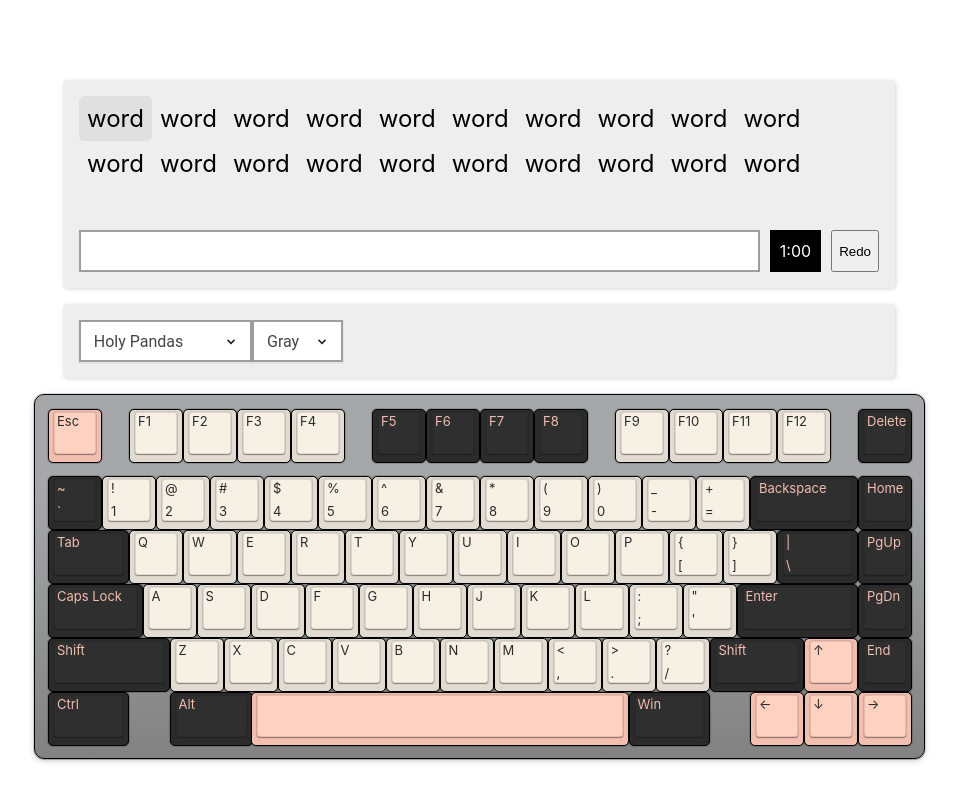
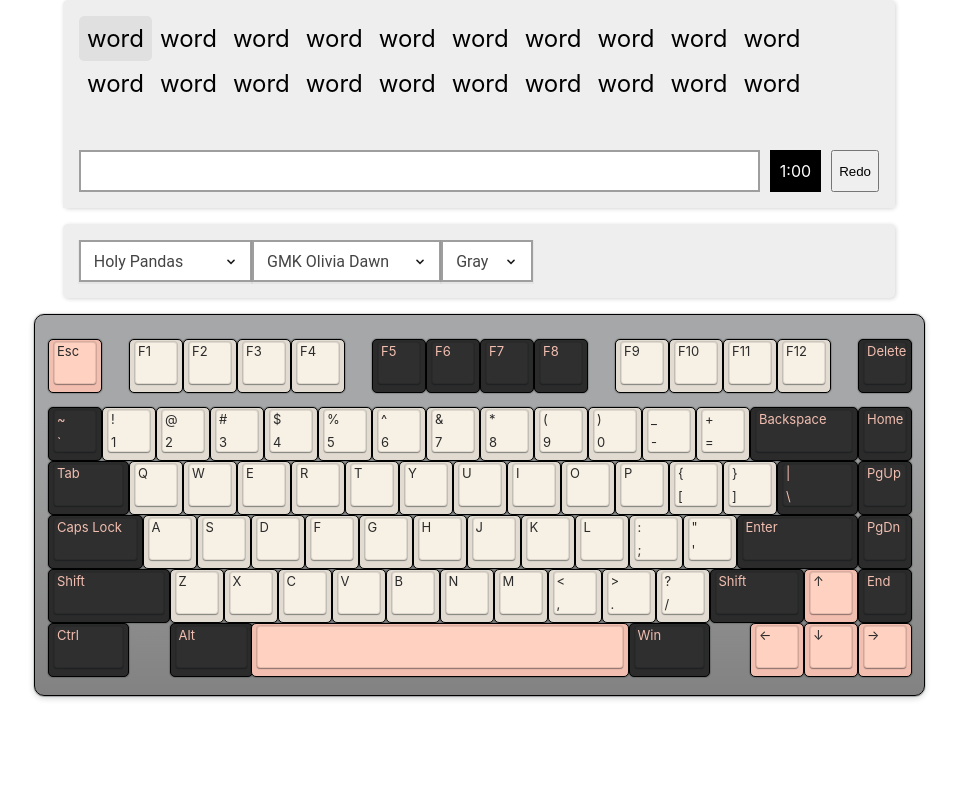
Before and after one commit to tplai/kbsim, a React app: page / in a window 1280 px wide. Shown: the top 802 px of the page, without its empty margins (161-1119 px from the left). Built offline with nearby package versions, Linux system fonts and the light colour scheme.

Commit message:
Added Modo WKL TKL, HHKB, and Dracula TKL layouts

```diff
--- a/src/features/keyModules/keyPresets.js
+++ b/src/features/keyModules/keyPresets.js
@@ -10,7 +10,31 @@ let keyPresets = {
 [{w:1.5},"Tab",{c:"#e1dbd1",t:"#2b2b2b"},"Q","W","E","R","T","Y","U","I","O","P","{\\n[","}\\n]",{c:"#2b2b2b",t:"#f1beb0",w:1.5},"|\\n\\\\","PgUp"],
 [{w:1.75},"Caps Lock",{c:"#e1dbd1",t:"#2b2b2b"},"A","S","D",{n:true},"F","G","H",{n:true},"J","K","L",":\\n;","\\\"\\n'",{c:"#2b2b2b",t:"#f1beb0",w:2.25},"Enter","PgDn"],
 [{w:2.25},"Shift",{c:"#e1dbd1",t:"#2b2b2b"},"Z","X","C","V","B","N","M","<\\n,",">\\n.","?\\n/",{c:"#2b2b2b",t:"#f1beb0",w:1.75},"Shift",{c:"#f1beb0",t:"#2b2b2b"},"↑",{c:"#2b2b2b",t:"#f1beb0"},"End"],
-[{w:1.5},"Ctrl",{x:0.75,w:1.55},"Alt",{x:-0.05,c:"#f1beb0",t:"#000000",a:7,w:7},"",{c:"#2b2b2b",t:"#f1beb0",a:4,w:1.5},"Win",{x:0.75,c:"#f1beb0",t:"#2b2b2b"},"←","↓","→"]`
+[{w:1.5},"Ctrl",{x:0.75,w:1.55},"Alt",{x:-0.05,c:"#f1beb0",t:"#000000",a:7,w:7},"",{c:"#2b2b2b",t:"#f1beb0",a:4,w:1.5},"Win",{x:0.75,c:"#f1beb0",t:"#2b2b2b"},"←","↓","→"]`,
+  // white_ansi:
+//   modo_dawn:`[{c:"#d36a7b",t:"#e8e8e8"},"Esc",{x:1,c:"#82878d"},"F1","F2","F3","F4",{x:0.5,c:"#515459"},"F5","F6","F7","F8",{x:0.5,c:"#82878d"},"F9","F10","F11","F12",{x:0.25,c:"#515459"},"PrtSc","Scroll Lock","Pause\\nBreak"],
+// [{y:0.25},"~\\n\`",{c:"#e1dbd1",t:"#2b2b2b"},"!\\n1","@\\n2","#\\n3","$\\n4","%\\n5","^\\n6","&\\n7","*\\n8","(\\n9",")\\n0","_\\n-","+\\n=",{c:"#2b2b2b",t:"#f1beb0",w:2},"Backspace","Home"],
+// [{w:1.5},"Tab",{c:"#e1dbd1",t:"#2b2b2b"},"Q","W","E","R","T","Y","U","I","O","P","{\\n[","}\\n]",{c:"#2b2b2b",t:"#f1beb0",w:1.5},"|\\n\\\\","PgUp"],
+// [{w:1.75},"Caps Lock",{c:"#e1dbd1",t:"#2b2b2b"},"A","S","D",{n:true},"F","G","H",{n:true},"J","K","L",":\\n;","\\\"\\n'",{c:"#d36a7b",t:"#e8e8e8",w:2.25},"Enter","PgDn"],
+// [{w:2.25},"Shift",{c:"#e1dbd1",t:"#2b2b2b"},"Z","X","C","V","B","N","M","<\\n,",">\\n.","?\\n/",{c:"#2b2b2b",t:"#f1beb0",w:1.75},"Shift",{c:"#d36a7b",t:"#e8e8e8"},"↑",{c:"#2b2b2b",t:"#f1beb0"},"End"],
+// [{w:1.5},"Ctrl",{x:0.75,w:1.55},"Alt",{x:-0.05,c:"#f1beb0",t:"#000000",a:7,w:7},"",{c:"#2b2b2b",t:"#f1beb0",a:4,w:1.5},"Win",{x:0.75,c:"#f1beb0",t:"#2b2b2b"},"←","↓","→"]`,
+  modo_wkltkl: `[{c:"#d36a7b",t:"#e8e8e8"},"Esc",{x:1,c:"#82878d"},"F1","F2","F3","F4",{x:0.5,c:"#515459"},"F5","F6","F7","F8",{x:0.5,c:"#82878d"},"F9","F10","F11","F12",{x:0.25,c:"#515459"},"PrtSc","Scroll Lock","Pause\\nBreak"],
+[{y:0.25},"~\\n\`",{c:"#82878d"},"!\\n1","@\\n2","#\\n3","$\\n4","%\\n5","^\\n6","&\\n7","*\\n8","(\\n9",")\\n0","_\\n-","+\\n=",{c:"#515459",w:2},"Backspace",{x:0.25},"Insert","Home","PgUp"],
+[{w:1.5},"Tab",{c:"#82878d"},"Q","W","E","R","T","Y","U","I","O","P","{\\n[","}\\n]",{c:"#515459",w:1.5},"|\\n\\\\",{x:0.25},"Delete","End","PgDn"],
+[{w:1.75},"Caps Lock",{c:"#82878d"},"A","S","D","F","G","H","J","K","L",":\\n;","\\\"\\n'",{c:"#d36a7b",w:2.25},"Enter"],
+[{c:"#515459",w:2.25},"Shift",{c:"#82878d"},"Z","X","C","V","B","N","M","<\\n,",">\\n.","?\\n/",{c:"#515459",w:1.75},"Shift","Fn",{x:1.25},"↑"],
+[{w:1.5},"Ctrl",{x:1,w:1.5},"Alt",{c:"#d36a7b",a:7,w:7},"",{c:"#515459",a:4,w:1.5},"Alt",{x:1,w:1.5},"Ctrl",{x:0.25},"←","↓","→"]`,
+  dracula_tkl: `[{c:"#bd93f9",t:"#282a36"},"Esc",{x:1,c:"#44475a",t:"#f8f8f2"},"F1","F2","F3","F4",{x:0.5,c:"#282a36"},"F5","F6","F7","F8",{x:0.5,c:"#44475a"},"F9","F10","F11","F12",{x:0.25,c:"#282a36"},"PrtSc","Scroll Lock","Pause\\nBreak"],
+[{y:0.25},"~\\n\`",{c:"#44475a"},"!\\n1","@\\n2","#\\n3","$\\n4","%\\n5","^\\n6","&\\n7","*\\n8","(\\n9",")\\n0","_\\n-","+\\n=",{c:"#282a36",t:"#ff79c6",w:2},"Backspace",{x:0.25,t:"#f8f8f2"},"Insert","Home","PgUp"],
+[{t:"#ff79c6",w:1.5},"Tab",{c:"#44475a",t:"#f8f8f2"},"Q","W","E","R","T","Y","U","I","O","P","{\\n[","}\\n]",{c:"#282a36",w:1.5},"|\\n\\\\",{x:0.25},"Delete","End","PgDn"],
+[{t:"#bd93f9",w:1.75},"Caps Lock",{c:"#44475a",t:"#f8f8f2"},"A","S","D","F","G","H","J","K","L",":\\n;","\\"\\n'",{c:"#bd93f9",t:"#282a36",w:2.25},"Enter"],
+[{c:"#282a36",t:"#8be9fd",w:2.25},"Shift",{c:"#44475a",t:"#f8f8f2"},"Z","X","C","V","B","N","M","<\\n,",">\\n.","?\\n/",{c:"#282a36",t:"#8be9fd",w:2.75},"Shift",{x:1.25,c:"#f8f8f2",t:"#282a36"},"↑"],
+[{c:"#282a36",t:"#f1fa8c",w:1.5},"Ctrl",{t:"#ff79c6"},"Win",{t:"#bd93f9",w:1.5},"Alt",{c:"#bd93f9",t:"#f8f8f2",a:7,w:7},"",{c:"#282a36",t:"#bd93f9",a:4,w:1.5},"Alt",{t:"#ff79c6"},"Win",{t:"#f1fa8c",w:1.5},"Ctrl",{x:0.25,c:"#ff79c6",t:"#282a36"},"←",{c:"#bd93f9"},"↓",{c:"#8be9fd"},"→"]`,
+  hhkb: `[{c:"#b2b3b5"},"Esc",{c:"#cbc8c3"},"!\\n1","@\\n2","#\\n3","$\\n4","%\\n5","^\\n6","&\\n7","*\\n8","(\\n9",")\\n0","_\\n-","+\\n=","|\\n\\\\","~\\n\`"],
+[{c:"#b2b3b5", w:1.5},"Tab",{c:"#cbc8c3"},"Q","W","E","R","T","Y","U","I","O","P","{\\n[","}\\n]",{c:"#b2b3b5",w:1.5},"Backspace"],
+[{w:1.75},"Ctrl",{c:"#cbc8c3"},"A","S","D","F","G","H","J","K","L",":\\n;","\\"\\n'",{c:"#b2b3b5",w:2.25},"Enter"],
+[{w:2.25},"Shift",{c:"#cbc8c3"},"Z","X","C","V","B","N","M","<\\n,",">\\n.","?\\n/",{c:"#b2b3b5",w:1.75},"Shift","Fn"],
+[{x:1.5},"Alt",{w:1.5},"Win",{c:"#cbc8c3",a:7,w:6},"",{c:"#b2b3b5",a:4,w:1.5},"Win","Alt"]`,
 };
 
 
--- a/src/features/keySimulator/KeySimulator.js
+++ b/src/features/keySimulator/KeySimulator.js
@@ -7,7 +7,6 @@ import {
   selectLayout,
   selectLocations,
   selectKeyboardStyle,
-  // selectMousepadStyle,
 } from './keySimulatorSlice';
 import { keynames } from './../keyModules/keycodeMaps.js';
 import { keySounds } from './../audioModules/audioModule.js';
@@ -35,7 +34,6 @@ export function KeySimulator() {
   // highlight for indicating if KLE was formatted correctly
   // const highlight = useSelector(selectHighlight);
   const dispatch = useDispatch();
-
 
   const [kleValue, setKleValue] = useState();
   const [switchValue, setSwitchValue] = useState("holypanda");
@@ -173,6 +171,18 @@ export function KeySimulator() {
             </select>
             <select
               className={styles.dropdown}
+              aria-label="Keyboard Layout"
+              onChange={e => dispatch(parseKLE(keyPresets[e.target.value]))}
+              defaultValue="olivia_dawn"
+            >
+              <option value="olivia_dawn">GMK Olivia Dawn</option>
+              <option value="modo_wkltkl">GMK Modo WKL TKL</option>
+              <option value="dracula_tkl">GMK Dracula TKL</option>
+              <option value="hhkb">HHKB</option>
+              <option value="white_dawn">GMK BoW Dawn</option>
+            </select>
+            <select
+              className={styles.dropdown}
               aria-label="Case Color"
               defaultValue="gray"
             >
--- a/src/features/keySimulator/keySimulatorSlice.js
+++ b/src/features/keySimulator/keySimulatorSlice.js
@@ -223,13 +223,14 @@ export const keySimulatorSlice = createSlice({
         }
       }
 
+      // mostly arbitrary values
       let borderWidth = 0.25;
       let borderHeight = 0.25;
       state.keyboardStyle = {
         width: (keyboardWidth + borderWidth * 2) * keySize,
         minWidth: (keyboardWidth + borderWidth * 2) * keySize,
-        height: (keyboardHeight + borderHeight * 2) * keySize,
-        paddingTop: borderHeight * keySize,
+        height: (keyboardHeight + borderHeight * 3.25) * keySize,
+        paddingTop: borderHeight * keySize * 1.75,
         paddingBottom: borderHeight * keySize,
         paddingLeft: borderWidth * keySize,
         paddingRight: borderWidth * keySize,
--- a/src/features/typingTest/typingTest.module.css
+++ b/src/features/typingTest/typingTest.module.css
@@ -1,5 +1,5 @@
 .typingcontainer {
-  margin-top: 10vh;
+  /* margin-top: 10vh; */
   display: inline-block;
   text-align: left;
   box-shadow: rgba(0, 0, 0, 0.17) 1px 1px 4px;
```
